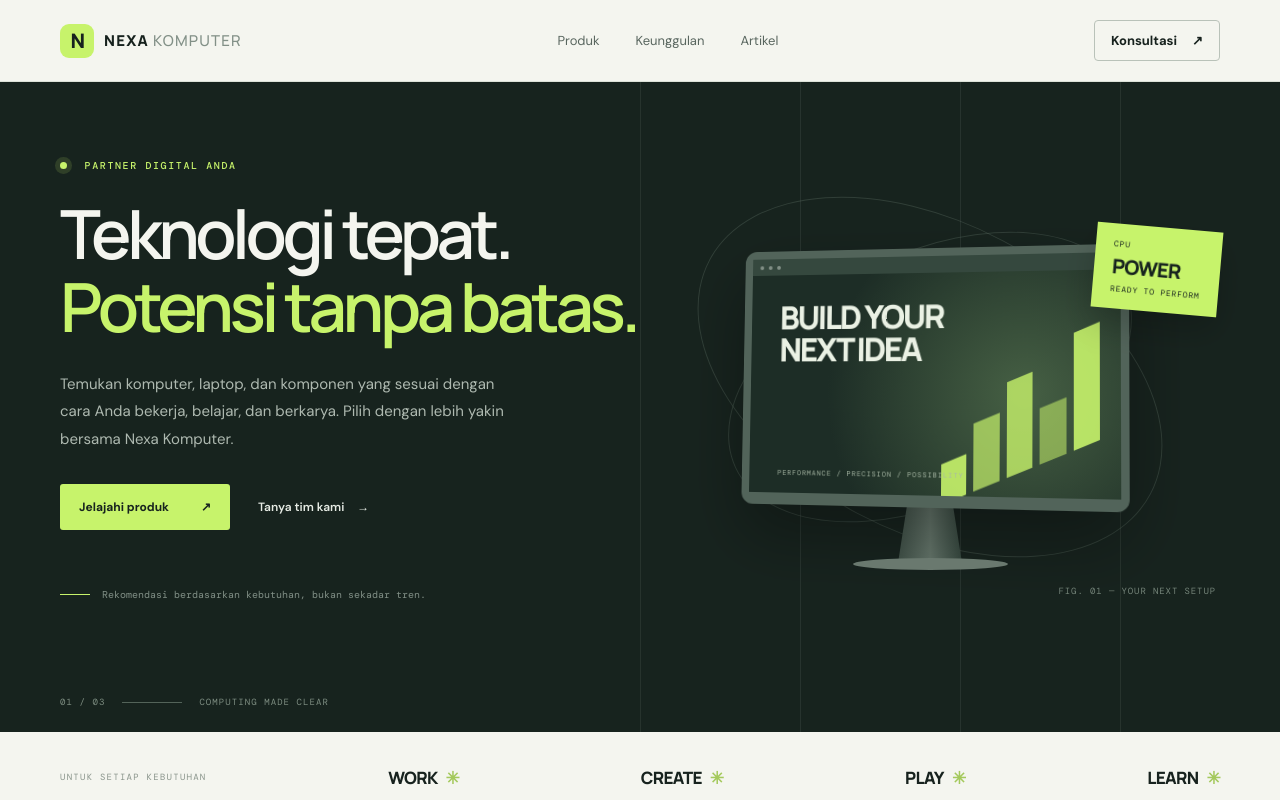
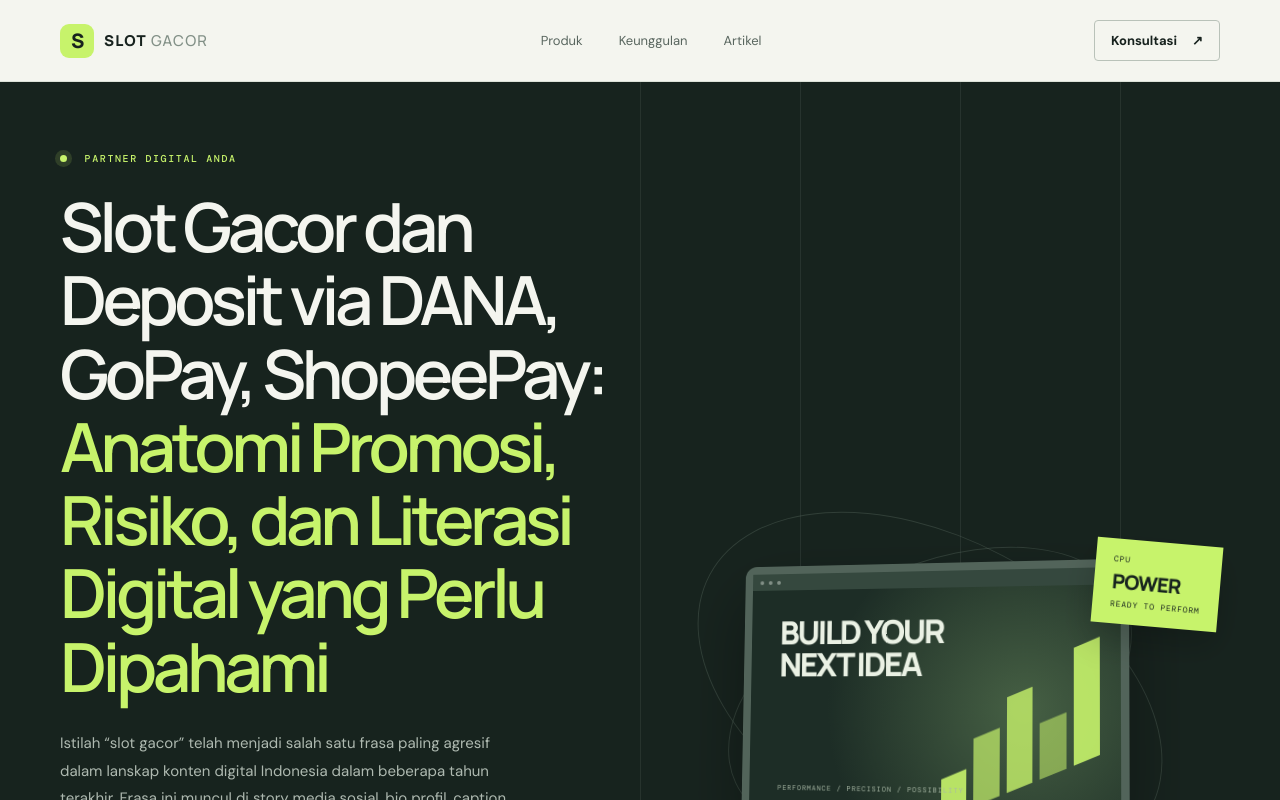
Before and after one commit to callmewicks/landingpage, a Next.js app: page / in a window 1280 px wide. Shown: the top 800 px of the page. Built offline with nearby package versions, Linux system fonts and the light colour scheme.

Commit message:
Update page.tsx

```diff
--- a/app/page.tsx
+++ b/app/page.tsx
@@ -21,9 +21,9 @@ const articles = [
 const storeSchema = {
   "@context": "https://schema.org",
   "@type": "ComputerStore",
-  name: "Nexa Komputer",
-  url: "https://www.namatokoanda.com",
-  description: "Toko komputer, laptop, komponen PC, dan aksesori.",
+  name: "Slot Gacor",
+  url: "https://www.techmediawhich.com/",
+  description: "Dalam konteks mesin slot, tidak ada mekanisme teknis yang bernama “gacor”. Yang ada adalah random number generator (RNG), sebuah sistem yang menghasilkan urutan hasil secara acak dan independen",
   priceRange: "$$",
   address: {
     "@type": "PostalAddress",
@@ -41,7 +41,7 @@ export default function Home() {
       <script type="application/ld+json" dangerouslySetInnerHTML={{ __html: JSON.stringify(storeSchema) }} />
       <header className="site-header">
         <div className="container nav-wrap">
-          <Link className="brand" href="/" aria-label="Nexa Komputer beranda"><span className="brand-mark">N</span><span>NEXA<span className="brand-light">KOMPUTER</span></span></Link>
+          <Link className="brand" href="/" aria-label="Nexa Komputer beranda"><span className="brand-mark">S</span><span>SLOT<span className="brand-light">GACOR</span></span></Link>
           <nav aria-label="Navigasi utama">
             <a href="#produk">Produk</a><a href="#keunggulan">Keunggulan</a><a href="#artikel">Artikel</a>
           </nav>
@@ -54,9 +54,9 @@ export default function Home() {
         <div className="container hero-content">
           <div className="hero-copy">
             <p className="eyebrow"><span className="pulse" /> PARTNER DIGITAL ANDA</p>
-            <h1>Teknologi tepat.<br /><em>Potensi tanpa batas.</em></h1>
-            <p className="hero-desc">Temukan komputer, laptop, dan komponen yang sesuai dengan cara Anda bekerja, belajar, dan berkarya. Pilih dengan lebih yakin bersama Nexa Komputer.</p>
-            <div className="hero-actions"><a className="button button-primary" href="#produk">Jelajahi produk <span>↗</span></a><a className="text-link" href="https://wa.me/6281200000000" target="_blank" rel="noreferrer">Tanya tim kami <span>→</span></a></div>
+            <h1>Slot Gacor dan Deposit via DANA, GoPay, ShopeePay:<br /><em>Anatomi Promosi, Risiko, dan Literasi Digital yang Perlu Dipahami</em></h1>
+            <p className="hero-desc">Istilah “slot gacor” telah menjadi salah satu frasa paling agresif dalam lanskap konten digital Indonesia dalam beberapa tahun terakhir. Frasa ini muncul di story media sosial, bio profil, caption unggahan singkat, hingga halaman web yang menyamar sebagai situs berita atau portal hiburan. Bersamaan dengan itu, metode deposit melalui dompet digital seperti DANA, GoPay, dan ShopeePay disebut-sebut sebagai “cara mudah” untuk mulai bermain. Artikel ini tidak bertujuan mempromosikan praktik tersebut. Sebaliknya, artikel ini membedah apa yang sebenarnya terjadi di balik promosi “slot gacor”, mengapa klaim teknisnya tidak berdasar, bagaimana modus deposit via e-wallet dan QRIS bekerja, serta apa yang dapat dilakukan untuk melindungi diri dan keluarga dari kerugian finansial maupun hukum.</p>
+            <div className="hero-actions"><a className="button button-primary" href="#produk">Daftar Sekarang<span>↗</span></a><a className="text-link" href="https://wa.me/6281200000000" target="_blank" rel="noreferrer">Tanya tim kami <span>→</span></a></div>
             <div className="hero-note"><span className="note-line" /> Rekomendasi berdasarkan kebutuhan, bukan sekadar tren.</div>
           </div>
           <div className="hero-art" aria-label="Ilustrasi komputer desktop">
```
